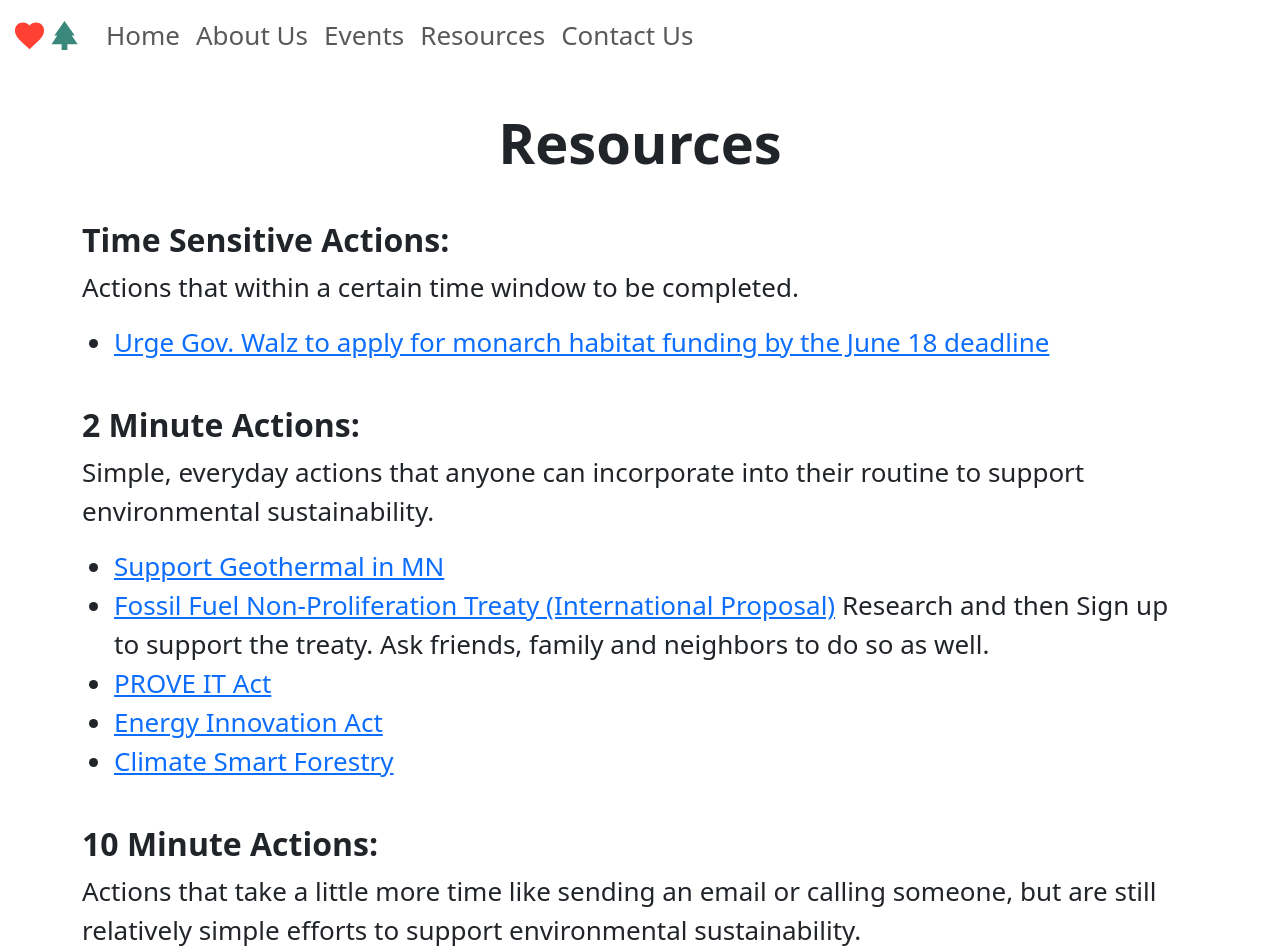
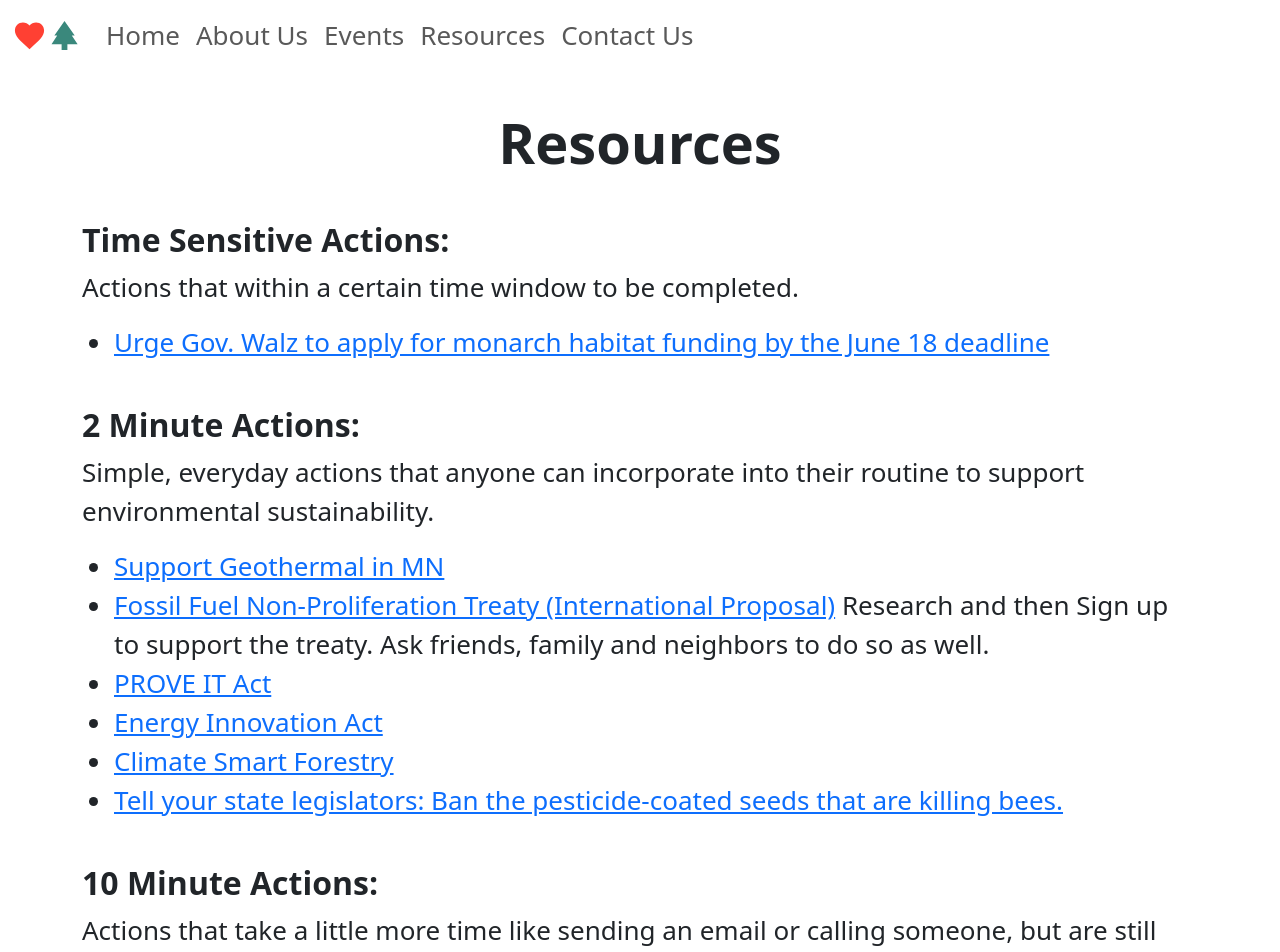
Before and after one commit to nfriesen1/care-for-creation, a React (Create React App) app: page /resources in a window 1280 px wide. Shown: the top 952 px of the page. Built offline with nearby package versions, Linux system fonts and the light colour scheme.

Commit message:
adding resource

```diff
--- a/src/pages/Resources.js
+++ b/src/pages/Resources.js
@@ -73,6 +73,15 @@ const Resources = () => {
               rel="noopener noreferrer"
             >
               Climate Smart Forestry
+            </a>
+          </li>
+          <li>
+            <a
+              href="http://pin.salsalabs.com/dia/track.jsp?v=2&c=Agr1eTq0jrhi%2FbQ%2B3Xt5D9gA8OVH7WIz"
+              target="_blank"
+              rel="noopener noreferrer"
+            >
+              Tell your state legislators: Ban the pesticide-coated seeds that are killing bees.
             </a>
           </li>
         </ul>
```
